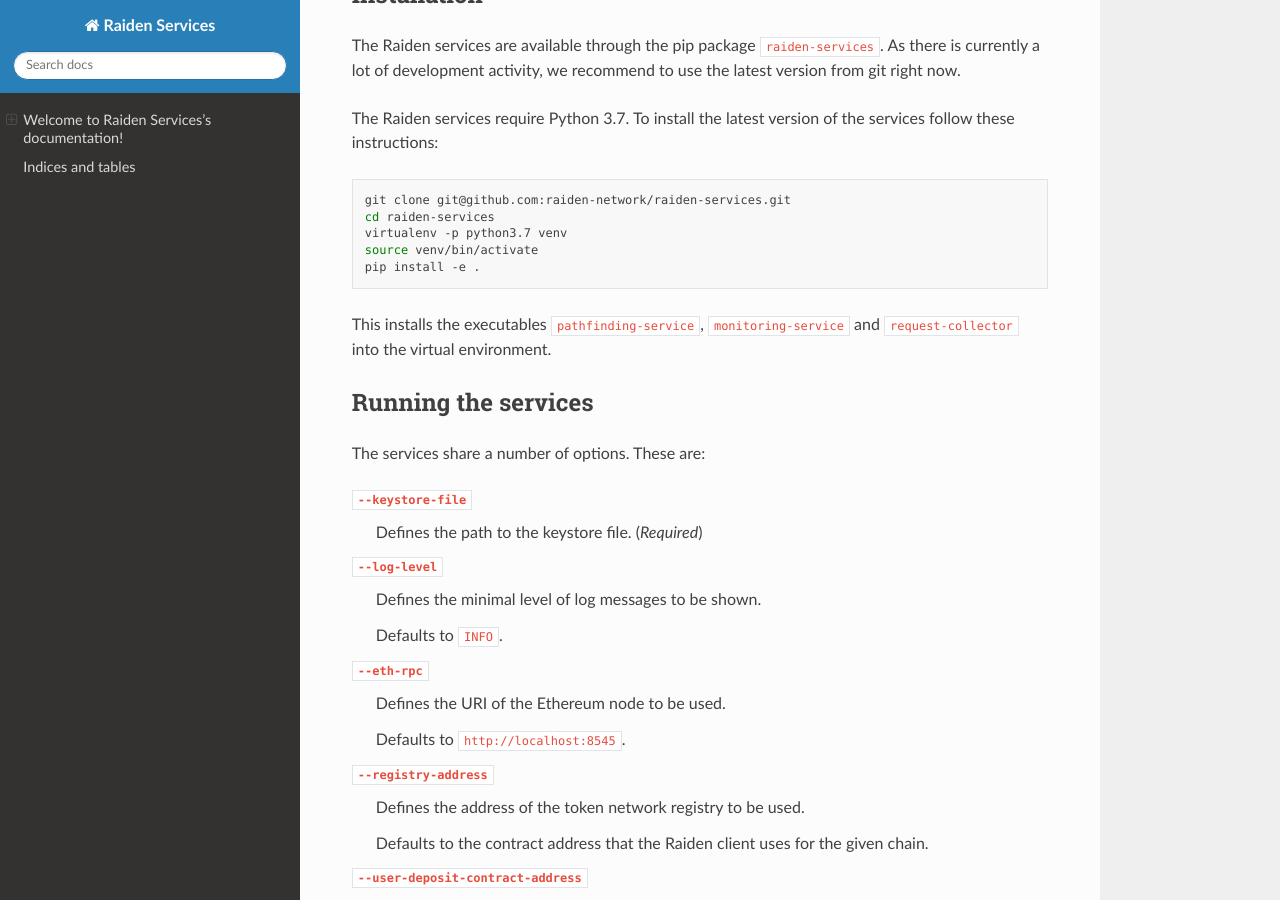
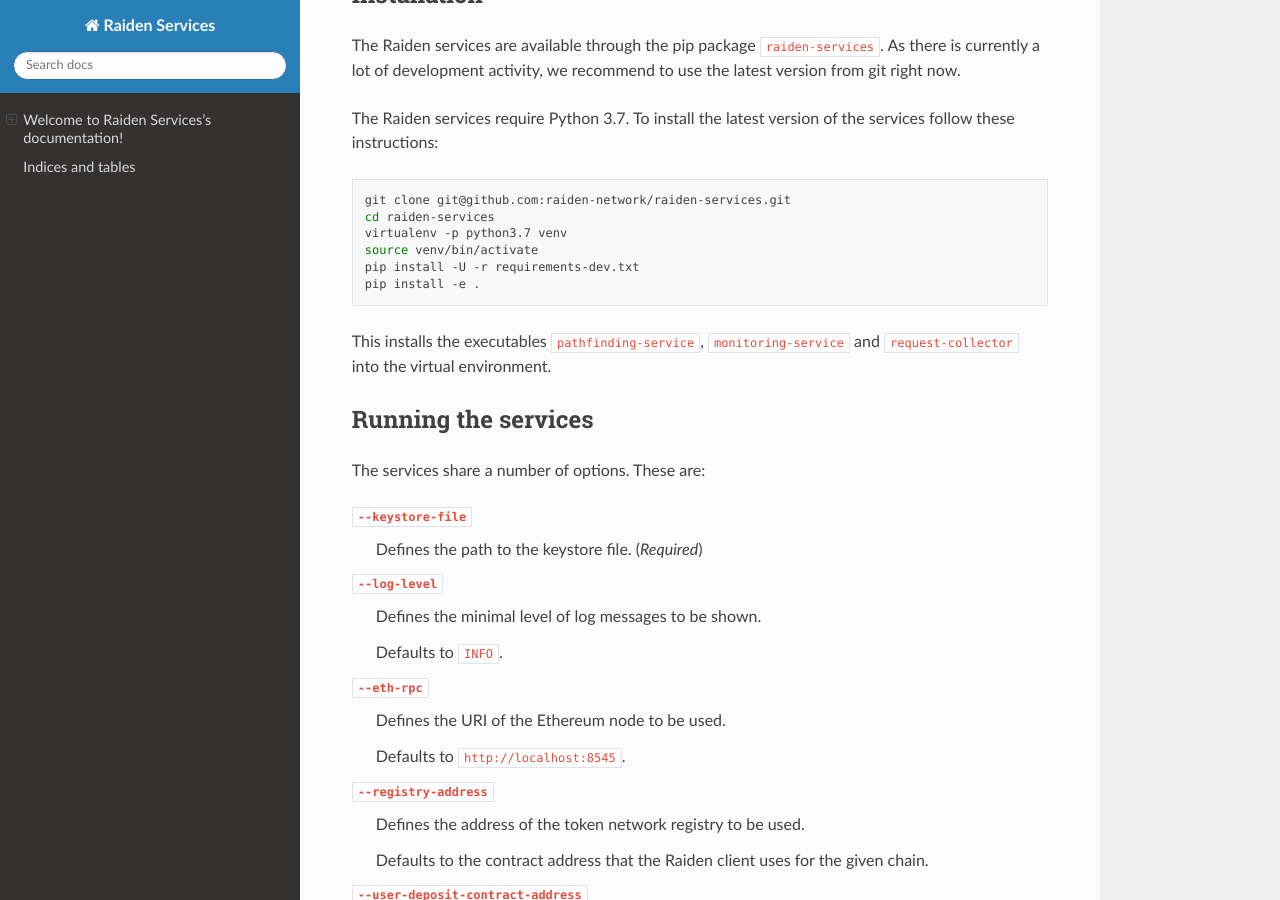
Before and after one commit to raiden-network/raiden-services, a Sphinx documentation site: the page built from docs/index.rst, in a window 1280 px wide and 900 px high, scrolled down 534 px. Built offline with Sphinx 7.4.7 and the Read the Docs theme 2.0.0, drawn with Linux system fonts in a browser that asks for light colours.

Commit message:
Fix installation instructions

```diff
--- a/docs/index.rst
+++ b/docs/index.rst
@@ -39,6 +39,7 @@
     cd raiden-services
     virtualenv -p python3.7 venv
     source venv/bin/activate
+    pip install -U -r requirements-dev.txt
     pip install -e .
 
 This installs the executables ``pathfinding-service``, ``monitoring-service``
```
